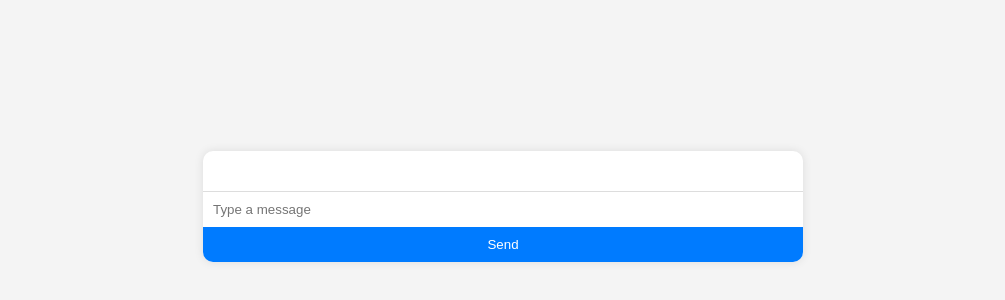
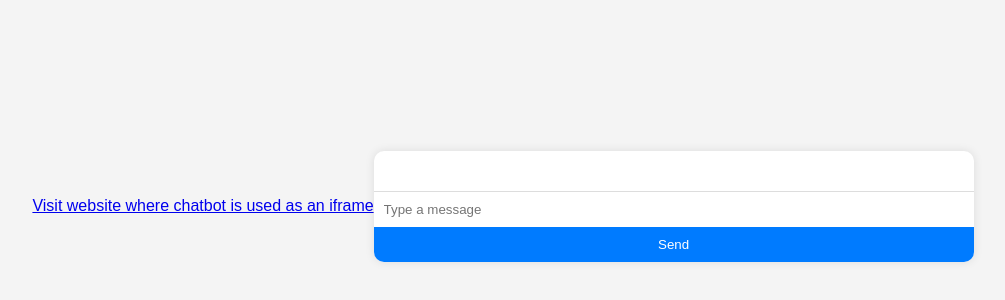
Before and after one commit to suvayan-sdg/simple-html-chatbot, a plain HTML site: page index.html in a window 1280 px wide. Shown: the part 194-494 px from the top of the page, without its empty margins (137-1142 px from the left). Drawn offline with nearby package versions, Linux system fonts and the light colour scheme.

Commit message:
Added links

```diff
--- a/index.html
+++ b/index.html
@@ -7,6 +7,7 @@
     <link rel="stylesheet" href="style.css" />
   </head>
   <body>
+    <a href="chatbot.html">Visit website where chatbot is used as an iframe</a>
     <div id="chat-container">
       <div id="chat-box"></div>
       <input type="text" id="user-input" placeholder="Type a message" />
```
Also changed, not shown: chatbot.html (+1 -0 lines).
